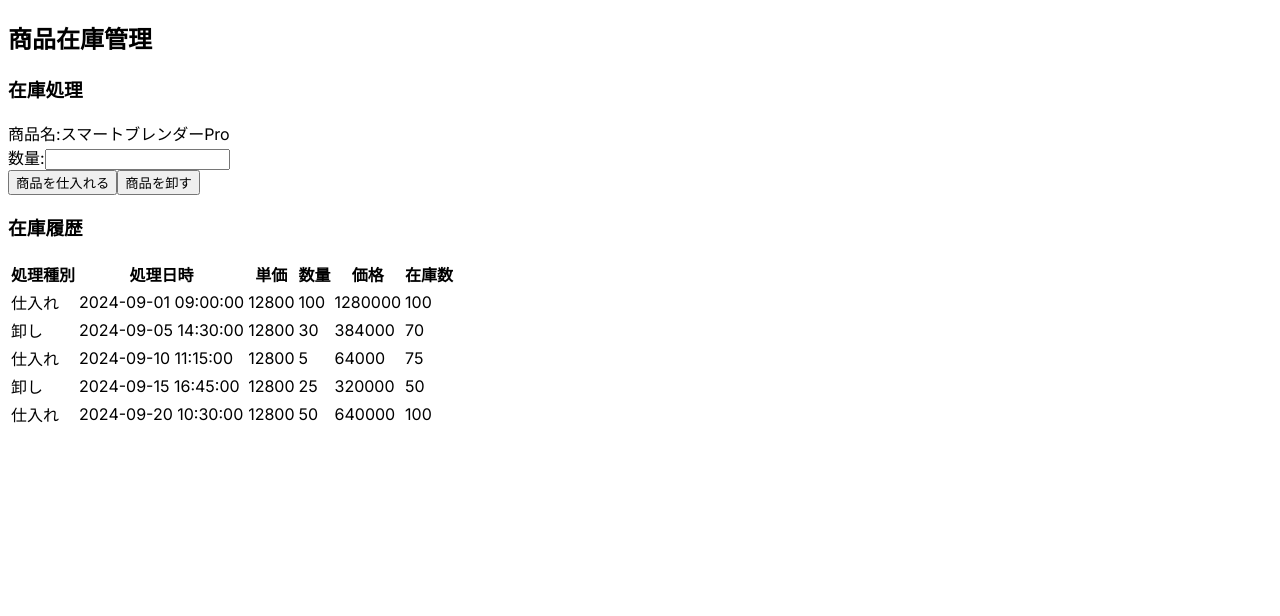
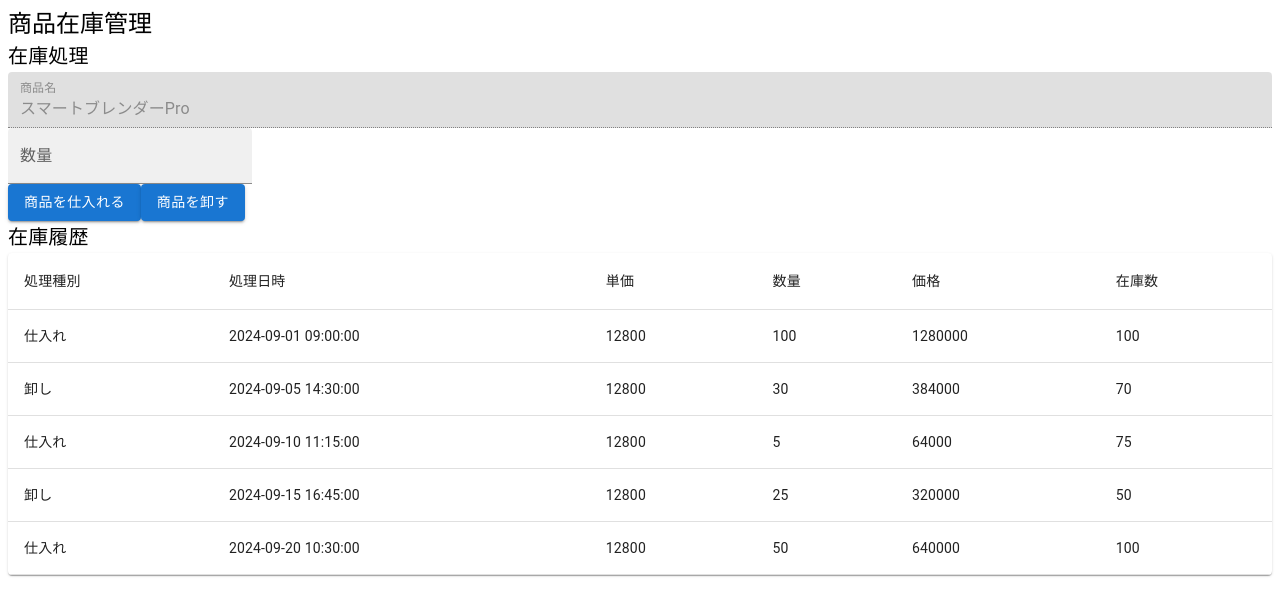
Before and after one commit to YouBou/full-stack-web-app-practice, a Next.js app in the folder frontend/: page /inventory/products/1 in a window 1280 px wide. Shown: the top 616 px of the page. Built offline with nearby package versions, Linux system fonts and the light colour scheme.

Commit message:
[feat] react-hook-formを利用したバリデーション実装

```diff
--- a/frontend/app/inventory/products/[id]/page.tsx
+++ b/frontend/app/inventory/products/[id]/page.tsx
@@ -1,6 +1,23 @@
-"use client"
+'use client'
 
-import { useState, useEffect } from "react";
+import {
+    Alert,
+    AlertColor,
+    Box,
+    Button,
+    Paper,
+    Snackbar,
+    Table,
+    TableBody,
+    TableCell,
+    TableContainer,
+    TableHead,
+    TableRow,
+    TextField,
+    Typography,
+} from "@mui/material";
+import { useForm } from "react-hook-form";
+import { useState, useEffect } from 'react';
 import productsData from "../sample/dummy_products.json";
 import inventoriesData from "../sample/dummy_inventories.json";
 
@@ -11,6 +28,11 @@ type ProductData = {
     description: string;
 };
 
+type FormData = {
+    id: number;
+    quantity: number;
+};
+
 type InventoryData = {
     id: number;
     type: string;
@@ -19,24 +41,35 @@ type InventoryData = {
     quantity: number;
     price: number;
     inventory: number;
-}
+};
 
-export default function Page({ params }: {
-    params: {id: number},
+export default function PagePage({ params }: {
+    params: { id: number },
 }) {
 
+    const {
+        register,
+        handleSubmit,
+        formState: { errors },
+    } = useForm();
+
     // 読込データを保持
-const [product, setProduct] = useState<ProductData>(
-    {
-        id: 0,
-        name: "",
-        price: 0,
-        description: "",
-    }
-)
+    const [product, setProduct] = useState<ProductData>({ id: 0, name: "", price: 0,  description: ""});
+    const [data, setData] = useState<Array<InventoryData>>([]);
+    // submit時のactionを分岐させる
+    const [action, setAction] = useState<string>("");
+    const [open, setOpen] = useState(false);
+    const [severity, setSeverity] = useState<AlertColor>('success');
+    const [message, setMessage] = useState('');
+    const result = (severity: AlertColor, message: string) => {
+        setOpen(true);
+        setSeverity(severity);
+        setMessage(message);
+    };
 
-const [data, setData] = useState<Array<InventoryData>>([])
-
+    const handleClose = (event: any, reason: any) => {
+        setOpen(false);
+    };
     useEffect(() => {
         const selectedProduct: ProductData = productsData.find(v => v.id == params.id) ?? {
             id: 0,
@@ -46,49 +79,118 @@ useEffect(() => {
           };
         setProduct(selectedProduct);
         setData(inventoriesData);
-}, [])
+    }, [open])
+
+    const onSubmit = (event: any): void => {
+        const data: FormData = {
+            id: Number(params.id),
+            quantity: Number(event.quantity),
+        };
+
+        // actionによってHTTPメソッドと使用するパラメーターを切り替える
+        if (action === "purchase") {
+            handlePurchase(data);
+        }
+
+        if (data.id === null) {
+            return;
+        }
+
+        if (action === "sell") {
+        handleSell(data);
+        }
+    };
+
+    // 仕入れ・卸し処理
+    const handlePurchase = (data: FormData) => {
+        result('success', '商品を仕入れました')
+    };
+
+    const handleSell = (data: FormData) => {
+        result('success', '商品を卸しました')
+    };
 
     return (
         <>
-            <h2>商品在庫管理</h2>
-            <h3>在庫処理</h3>
-            <form>
-                <div>
-                    <label>商品名:</label>
-                    <span>{product.name}</span>
-                </div>
-                <div>
-                    <label>数量:</label>
-                    <input type="text" />
-                </div>
-                <button>商品を仕入れる</button>
-                <button>商品を卸す</button>
-            </form>
-            <h3>在庫履歴</h3>
-            <table>
-                <thead>
-                    <tr>
-                        <th>処理種別</th>
-                        <th>処理日時</th>
-                        <th>単価</th>
-                        <th>数量</th>
-                        <th>価格</th>
-                        <th>在庫数</th>
-                    </tr>
-                </thead>
-                <tbody>
+            <Snackbar open={open} autoHideDuration={3000} onClose={handleClose}>
+                <Alert severity={severity}>{message}</Alert>
+            </Snackbar>
+            <Typography variant="h5">商品在庫管理</Typography>
+            <Typography variant="h6">在庫処理</Typography>
+            <Box component="form" onSubmit={handleSubmit(onSubmit)}>
+                <Box>
+                    <TextField
+                        disabled
+                        fullWidth
+                        id="name"
+                        label="商品名"
+                        variant="filled"
+                        value={product.name}
+                    />
+                </Box>
+                <Box>
+                    <TextField
+                        type="number"
+                        id="quantity"
+                        variant="filled"
+                        label="数量"
+                        {...register("quantity", {
+                            required: "必須入力です。",
+                            min: {
+                                value: 1,
+                                message: "1から99999999の数値を入力してください",
+                            },
+                            max: {
+                                value: 99999999,
+                                message: "1から99999999の数値を入力してください",
+                            },
+                        })}
+                        error={Boolean(errors.quantity)}
+                        helperText={errors.quantity?.message?.toString() || ""}
+                    />
+                </Box>
+                <Button
+                    variant="contained"
+                    type="submit"
+                    onClick={() => setAction("purchase")}
+                >
+                    商品を仕入れる
+                </Button>
+                <Button
+                    variant="contained"
+                    type="submit"
+                    onClick={() => setAction("sell")}
+                >
+                    商品を卸す
+                </Button>
+            </Box>
+            <Typography variant="h6">在庫履歴</Typography>
+            <TableContainer component={Paper}>
+                <Table>
+                    <TableHead>
+                        <TableRow>
+                            <TableCell>処理種別</TableCell>
+                            <TableCell>処理日時</TableCell>
+                            <TableCell>単価</TableCell>
+                            <TableCell>数量</TableCell>
+                            <TableCell>価格</TableCell>
+                            <TableCell>在庫数</TableCell>
+                        </TableRow>
+                    </TableHead>
+                    <TableBody>
                         {data.map((data: InventoryData) => (
-                        <tr key={data.id}>
-                        <td>{data.type}</td>
-                        <td>{data.date}</td>
-                        <td>{data.unit}</td>
-                        <td>{data.quantity}</td>
-                        <td>{data.price}</td>
-                        <td>{data.inventory}</td>
-                    </tr>
+                            <TableRow key={data.id}>
+                                <TableCell>{data.type}</TableCell>
+                                <TableCell>{data.date}</TableCell>
+                                <TableCell>{data.unit}</TableCell>
+                                <TableCell>{data.quantity}</TableCell>
+                                <TableCell>{data.price}</TableCell>
+                                <TableCell>{data.inventory}</TableCell>
+                            </TableRow>
                         ))}
-                </tbody>
-            </table>
+                    </TableBody>
+                </Table>
+            </TableContainer>
         </>
     )
 }
```
Lines whose indentation alone changed are shown as unchanged.
